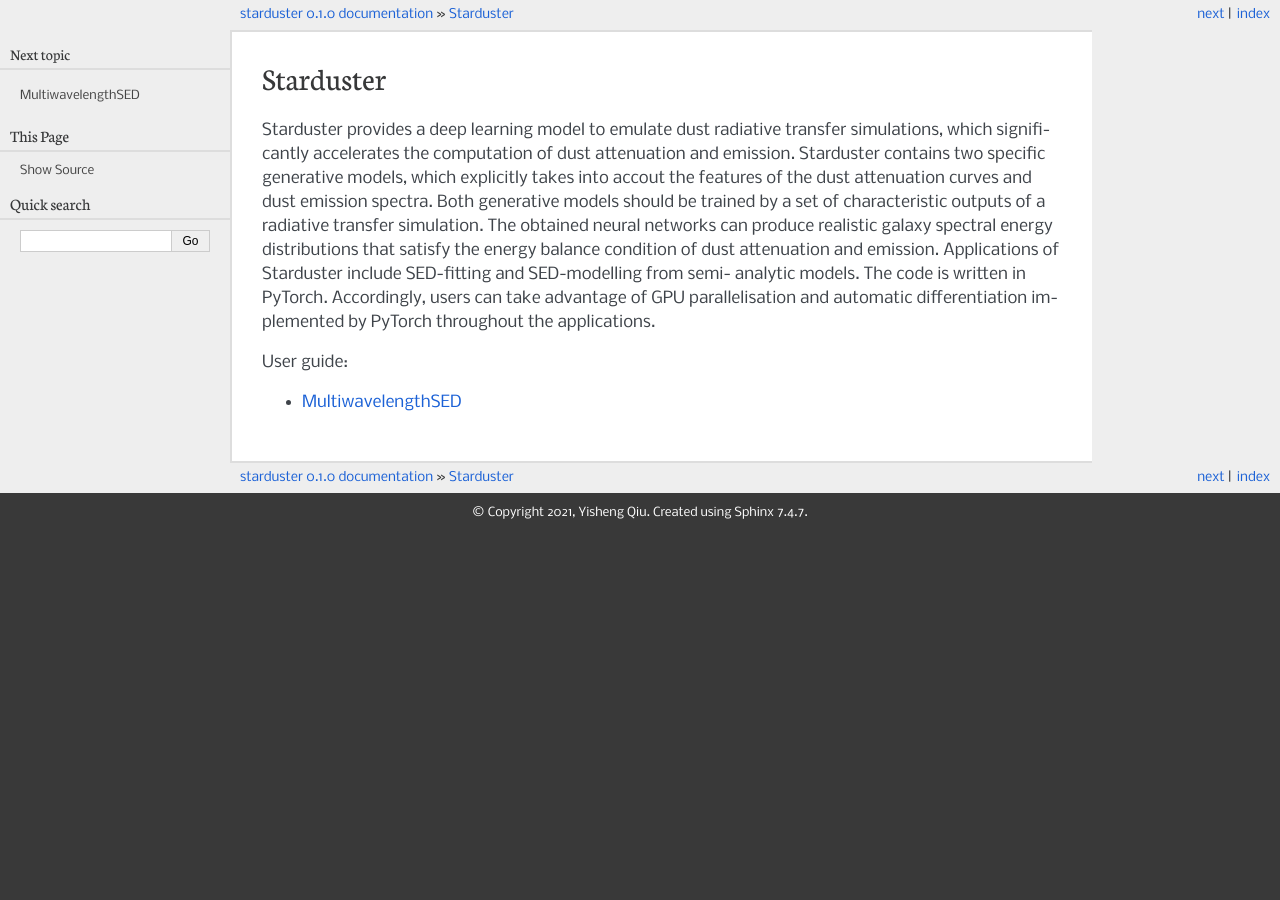
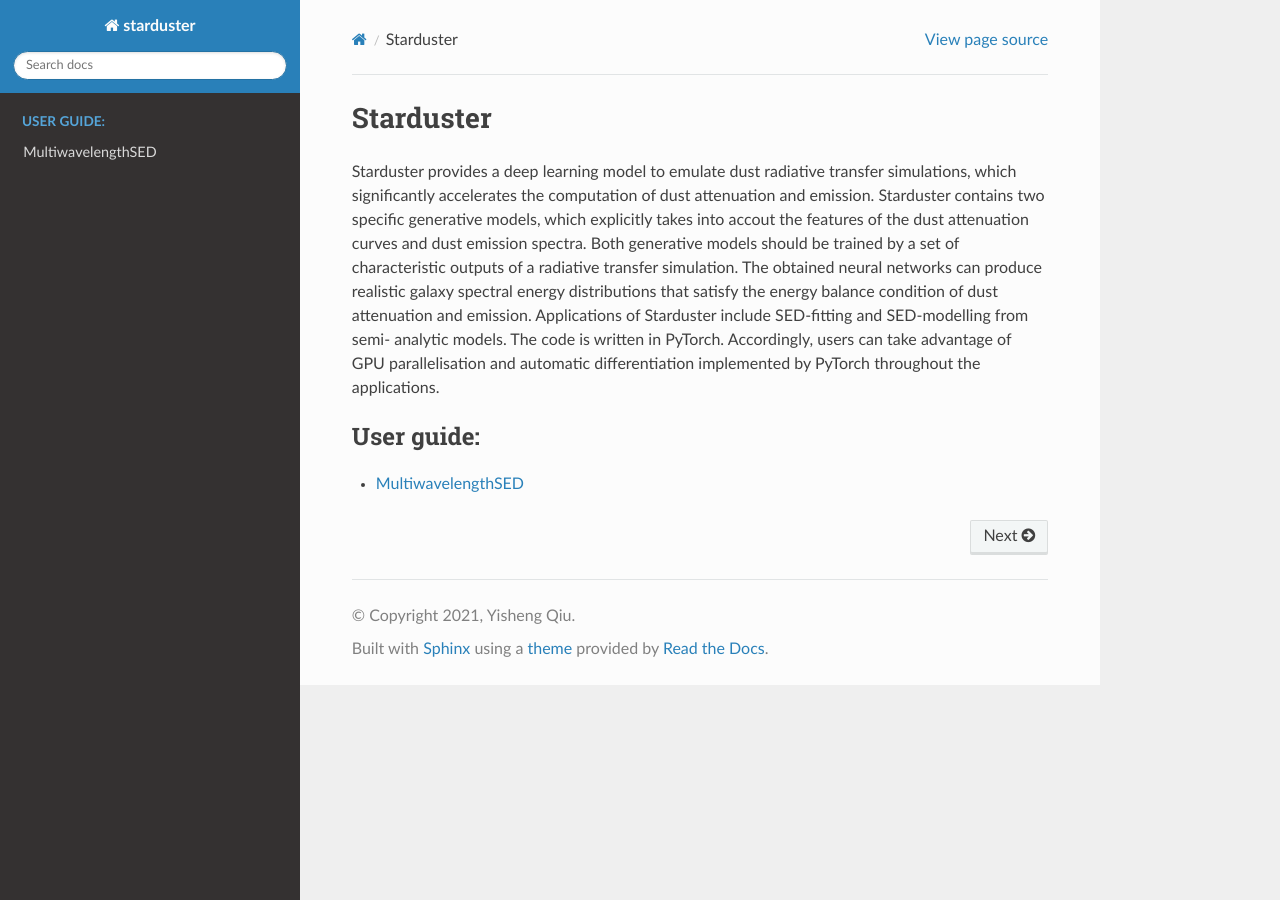
Before and after one commit to yqiuu/starduster, a Sphinx documentation site: the page built from docs/source/index.rst, in a window 1280 px wide. Built offline with Sphinx 7.4.7 and the Read the Docs theme 2.0.0, drawn with Linux system fonts in a browser that asks for light colours.

Commit message:
Change the theme.

```diff
--- a/docs/source/conf.py
+++ b/docs/source/conf.py
@@ -79,7 +79,7 @@
 # The theme to use for HTML and HTML Help pages.  See the documentation for
 # a list of builtin themes.
 #
-html_theme = 'pyramid'
+html_theme = 'sphinx_rtd_theme'
 
 # Theme options are theme-specific and customize the look and feel of a theme
 # further.  For a list of options available for each theme, see the
```
